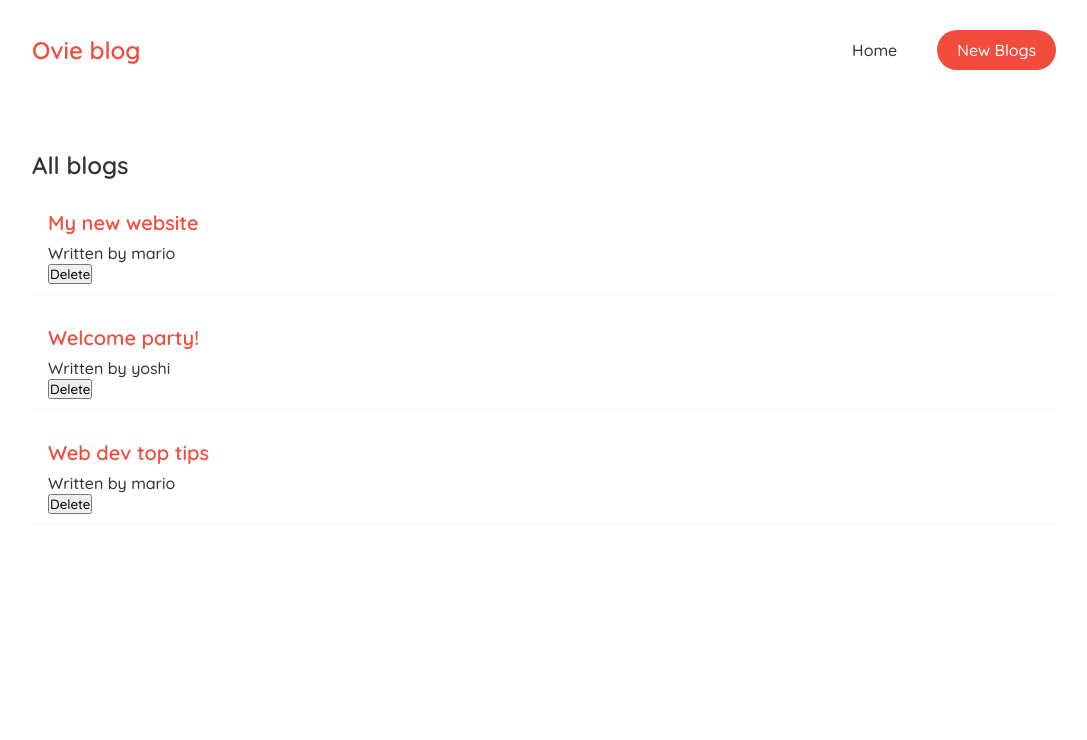
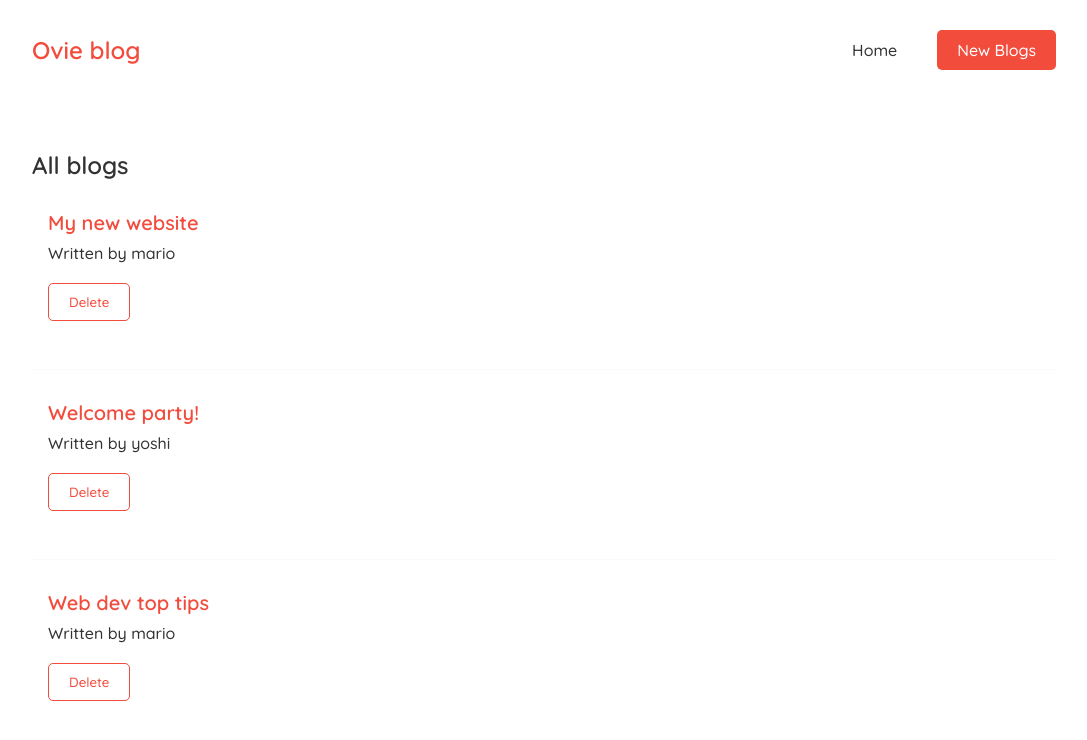
Before and after one commit to ovie009/ovie-blog, a React (Create React App) app: page / in a window 1280 px wide. Shown: the top 740 px of the page, without its empty margins (96-1183 px from the left). Built offline with nearby package versions, Linux system fonts and the light colour scheme.

Commit message:
style delete buttons

```diff
--- a/src/Bloglist.js
+++ b/src/Bloglist.js
@@ -9,7 +9,7 @@ const Bloglist = (props) => {
                 <div className="blog-preview" key={blog.id}>
                     <h2>{blog.title}</h2>
                     <p>Written by {blog.author}</p>
-                    <button type="button" onClick={() => handleDelete(blog.id)}>Delete</button>
+                    <button className="delete-blog" type="button" onClick={() => handleDelete(blog.id)}>Delete</button>
                 </div>
             ))}
         </div>
--- a/src/Navbar.js
+++ b/src/Navbar.js
@@ -1,4 +1,4 @@
-import './Navbar.css'
+import './Navbar.css';
 
 const Navbar = () => {
     return (
@@ -8,7 +8,7 @@ const Navbar = () => {
                 <li className="list-items">
                     <a href="/">Home</a>
                 </li>
-                <li className="list-items" style={{ backgroundColor: "var(--themeColor4)", borderRadius: '30px'}}>
+                <li className="list-items" style={{ backgroundColor: "var(--themeColor4)", borderRadius: '5px'}}>
                     <a href="/create" style={{color: 'white'}}>New Blogs</a>
                 </li>
             </ul>
--- a/src/index.css
+++ b/src/index.css
@@ -37,6 +37,9 @@ body{
   padding: 10px 16px;
   margin: 20px 0;
   border-bottom: 1px solid #fafafa;
+  box-sizing: border-box;
+  /* background-color: pink; */
+  height: 170px;
 }
 
 .blog-preview:hover{
@@ -48,3 +51,21 @@ body{
   margin-bottom: 8px;
   color: var(--themeColor4);
 }
+
+.delete-blog{
+  margin-block: 20px;
+  background-color: transparent;
+  border: 1px solid var(--themeColor4);
+  outline: none;
+  padding: 10px 20px;
+  border-radius: 5px;
+  color: var(--themeColor4);
+  transition: ease .5s;
+}
+.delete-blog:hover{
+  padding: 11px 22px;
+  border-radius: 5px;
+  box-shadow: 1px 3px 5px 2px rgba(0, 0, 0, 0.2);
+  background-color: var(--themeColor4);
+  color: var(--themeColor5);
+}
```
